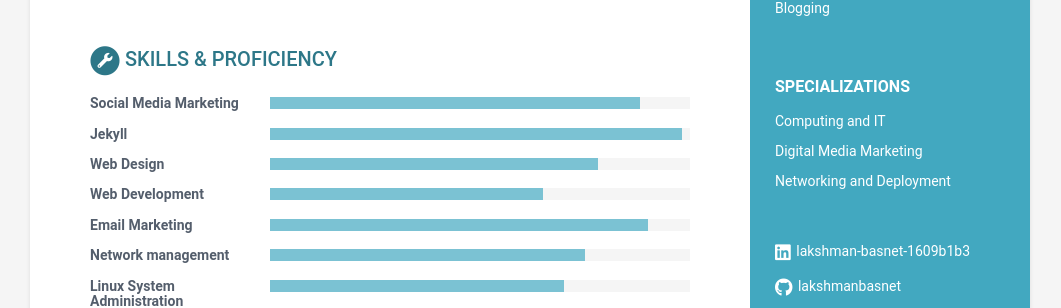
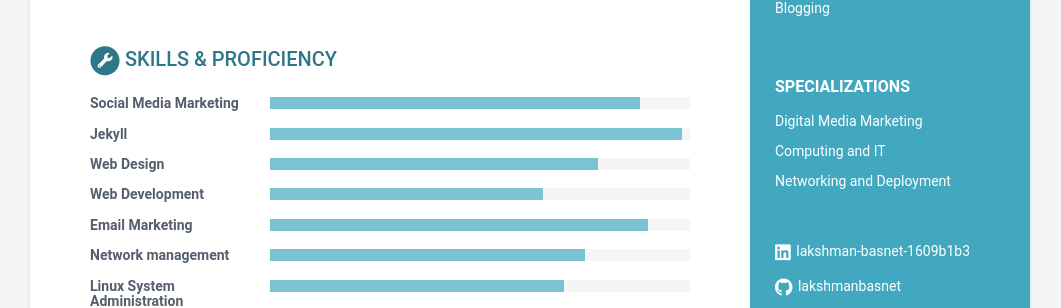
Before and after one commit to lakshmanbasnet/lakshmanbasnet.com, a Jekyll site: the page built from resume.html, in a window 1280 px wide. Shown: the part 1014-1322 px from the top of the page, without its empty margins (110-1171 px from the left). Built offline with Jekyll 4.4.1, drawn with Linux system fonts in a browser that asks for light colours; part of the change alters nothing that is shown.

```diff
--- a/_includes/about.html
+++ b/_includes/about.html
@@ -3,8 +3,8 @@
     Specializations
   </h2>
   <ul class="list-unstyled interests-list">
-   <li>Computing and IT</li>
    <li>Digital Media Marketing</li>
+    <li>Computing and IT</li>
    <li>Networking and Deployment</li>
 
   </ul>
```
